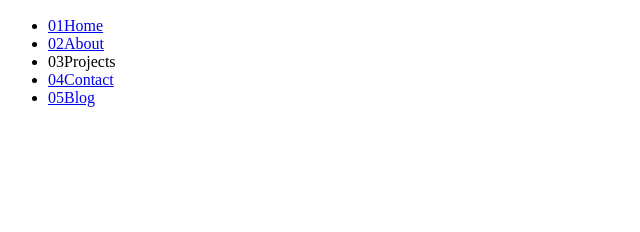
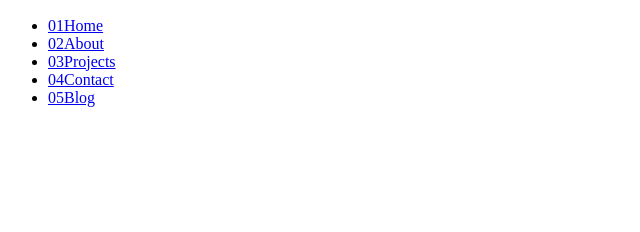
Before and after one commit to adisreyaj/sreyaj.dev, a website built with webpack: page src/index.html in a window 1280 px wide. Shown: the part 199-431 px from the top of the page, 0-640 px from the left. Built offline with nearby package versions, Linux system fonts and the light colour scheme.

Commit message:
✨ Add link to github

```diff
--- a/src/index.html
+++ b/src/index.html
@@ -42,7 +42,9 @@
         <li class="menu--container__item slide-in">
           <a href="#about"> <span>02</span>About</a>
         </li>
-        <li class="menu--container__item slide-in"><span>03</span>Projects</li>
+        <li class="menu--container__item slide-in"><a href="https://github.com/adisreyaj"
+             target="_blank"
+             rel="noreferrer noopener"><span>03</span>Projects</a></li>
         <li class="menu--container__item slide-in"><a href="mailto:adi.sreyaj@gmail.com"><span>04</span>Contact</a></li>
         <li class="menu--container__item slide-in"><a href="https://code.sreyaj.dev"
              target="_blank"><span>05</span>Blog</a></li>
```
